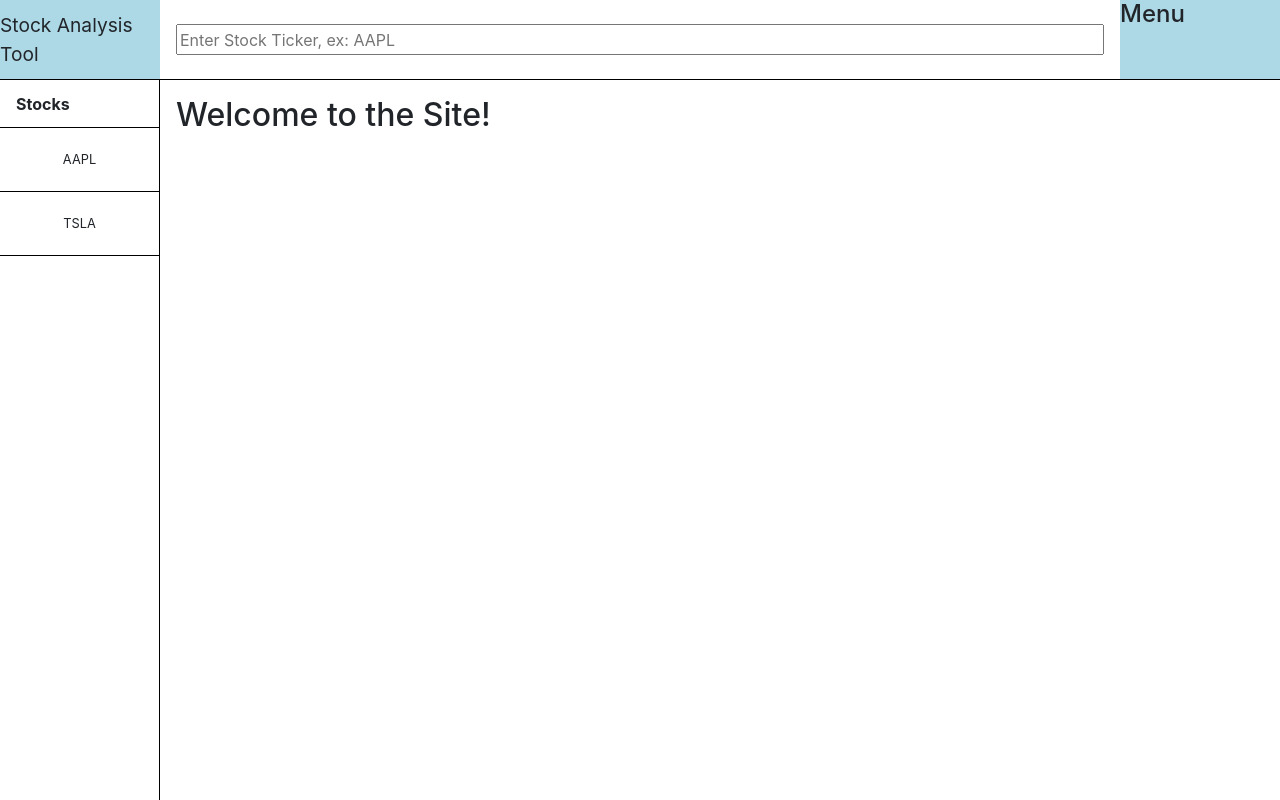
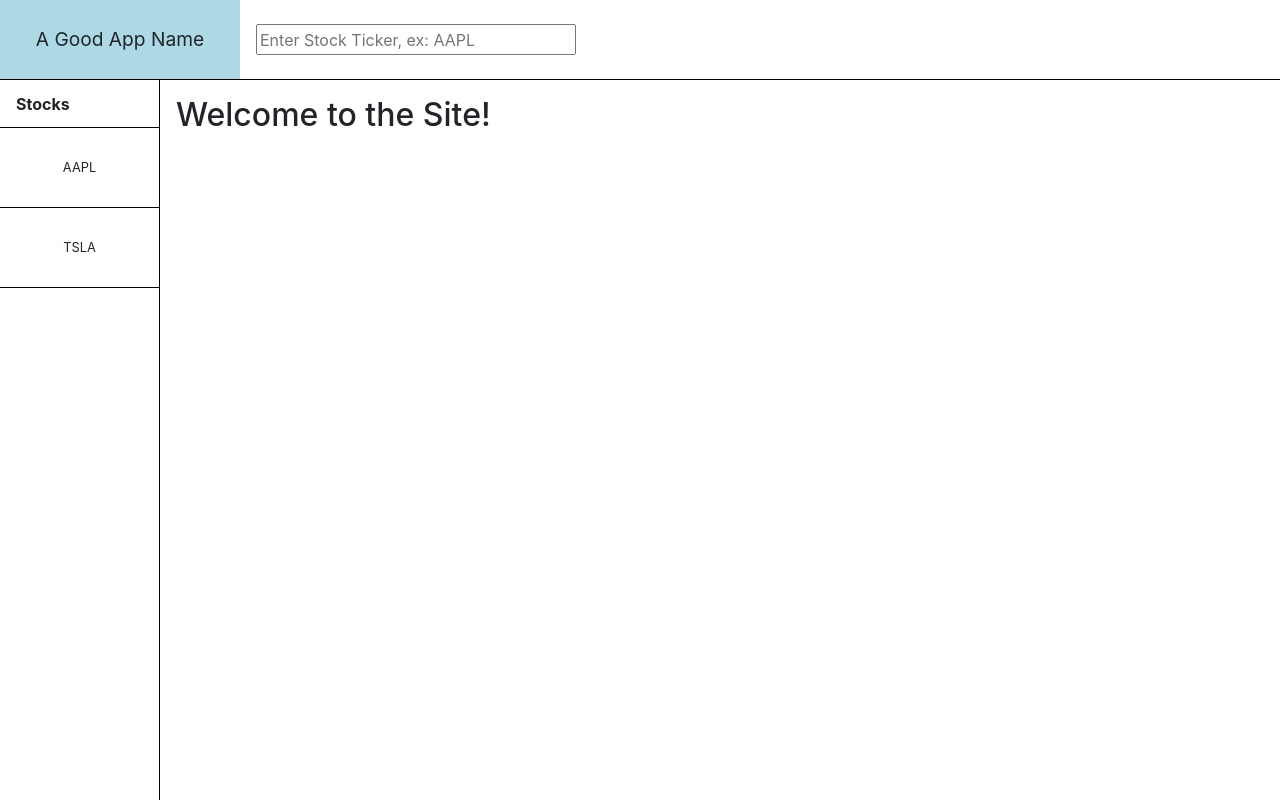
Before and after one commit to andiz-hang/Swordfish, a React (Create React App) app: page / in a window 1280 px wide. Built offline with nearby package versions, Linux system fonts and the light colour scheme; the HTML template or start-up script is replaced by a standard one.

Commit message:
some formatting changes

```diff
--- a/src/App.css
+++ b/src/App.css
@@ -1,6 +1,6 @@
 .App {
   display: grid;
-  grid-template-rows: 5em auto;
-  grid-template-columns: 10em auto;
+  grid-template-rows: 5rem auto;
+  grid-template-columns: 10rem auto;
   height: 100vh
 }
--- a/src/components/Banner.css
+++ b/src/components/Banner.css
@@ -3,13 +3,13 @@
   grid-column: 1/-1;
 
   display: grid;
-  grid-template-columns: 10em auto 10em;
+  grid-template-columns: 15rem auto;
 }
 
 .banner-pagename {
   display: flex;
   transition: .1s ease-out;
-  font-size: 1.2em;
+  font-size: 1.2rem;
   width: 100%;
   height: 100%;
   align-items: center;
@@ -22,9 +22,6 @@
 }
 
 .search-bar {
-  margin: 1.5em 1em;
+  margin: 1.5rem 1rem;
+  width: 20rem;
 }
-
-.banner-menu {
-  background-color: lightblue;
-}
--- a/src/components/Banner.jsx
+++ b/src/components/Banner.jsx
@@ -28,7 +28,7 @@ class Banner extends Component {
           className="banner-pagename"
           onClick={() => this.props.onUpdateStock("")}
         >
-          Stock Analysis Tool
+          A Good App Name
         </div>
 
         <input
@@ -38,10 +38,6 @@ class Banner extends Component {
           onChange={this.updateInput}
           onKeyDown={this.onKeyPressed}
         />
-
-        <div className="banner-menu">
-          <h4>Menu</h4>
-        </div>
       </header>
     );
   }
--- a/src/components/InfoPage.css
+++ b/src/components/InfoPage.css
@@ -1,7 +1,7 @@
 .InfoPage {
-  padding: 1em;
+  padding: 1rem;
 }
 
 .InfoPage>h1 {
-  font-size: 2em;
+  font-size: 2rem;
 }
--- a/src/components/Sidebar.css
+++ b/src/components/Sidebar.css
@@ -1,5 +1,5 @@
 .Sidebar {
-  border-right: 0.1em solid black;
+  border-right: 0.1rem solid black;
   list-style-type: none;
   margin: 0;
   padding: 0;
@@ -9,22 +9,22 @@
 .sidebar-header {
   display: flex;
   font-weight: bold;
-  height: 3em;
-  border-bottom: 0.1em solid black;
+  height: 3rem;
+  border-bottom: 0.1rem solid black;
   align-items: center;
 }
 
 .sidebar-header>* {
-  margin: 1em;
+  margin: 1rem;
 }
 
 .sidebar-item {
   display: flex;
-  height: 5em;
-  border-bottom: 0.1em solid black;
+  height: 5rem;
+  border-bottom: 0.1rem solid black;
   align-items: center;
   justify-content: center;
-  font-size: 0.8em;
+  font-size: 0.8rem;
 
   background: linear-gradient(to left, white 50%, lightgray 50%) right;
   background-size: 200%;
```
